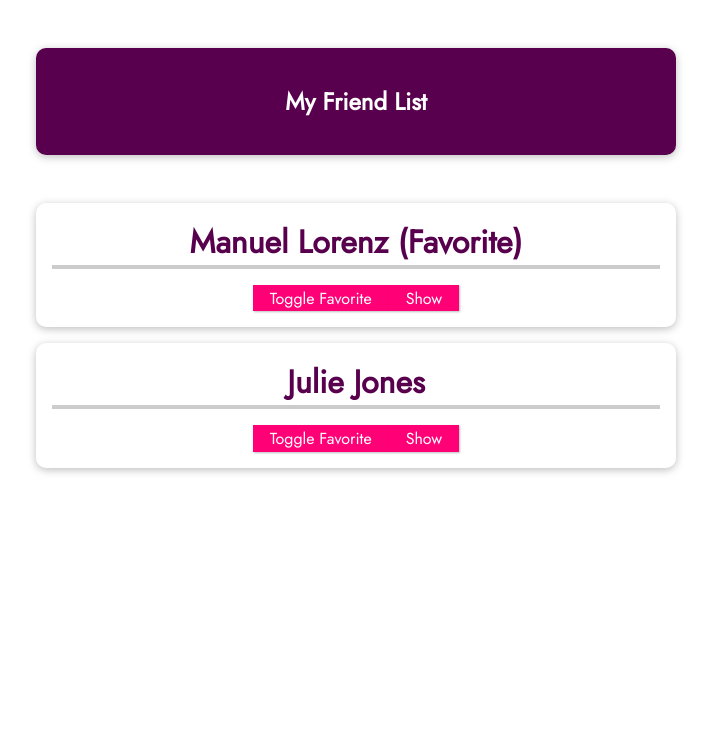
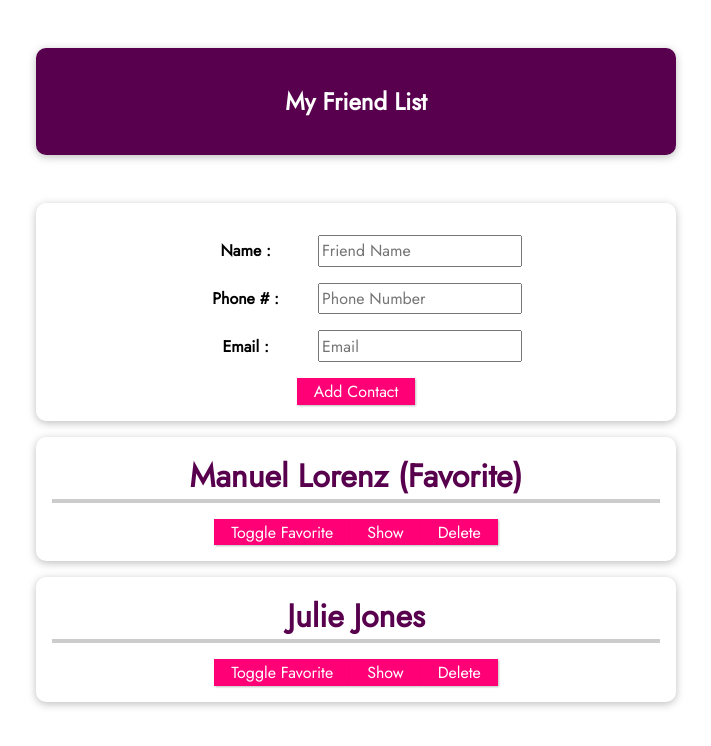
Before and after one commit to BrandonHaupt/LearningVue, a Vue app in the folder day-6_vue-app/: page / in a window 1280 px wide. Shown: the top 746 px of the page, without its empty margins (284-995 px from the left). Built offline with nearby package versions, Linux system fonts and the light colour scheme.

Commit message:
Update 1.5
- learned how to create
- learned how to delete

```diff
--- a/day-6_vue-app/src/App.vue
+++ b/day-6_vue-app/src/App.vue
@@ -3,6 +3,10 @@
     <header>
       <h1>My Friend List</h1>
     </header>
+
+    <!--! Step 4: Once you add the component in main.js you can call it here like so -->
+    <new-friend @add-contact="addContact" />
+
     <ul>
       <!--
         The props values are called from our FriendContact.vue file under props
@@ -17,6 +21,7 @@
      :email-address="friend.email"
      :is-favorite="friend.isFavorite"
       @toggle-favorite='toggleFavoriteStatus'
+      @delete="deleteContact"
     />
     </ul>
   </section>
@@ -26,9 +31,10 @@
 <script>
 import './components/styles.css'
 import FriendContact from './components/FriendContact.vue'
+import NewFriend from './components/NewFriend.vue'
 
 export default {
-  components: { FriendContact },
+  components: { FriendContact, NewFriend },
   data() {
     return {
       friends: [
@@ -57,7 +63,26 @@ export default {
         (friend) => friend.id === friendId)
 
       identifiedFriend.isFavorite = !identifiedFriend.isFavorite
-    }
+    },
+
+    // How to add a new friend
+    addContact(name, phone, email){
+      const newFriendContact = {
+        id: new Date().toISOString(),
+        name: name,
+        phone: phone,
+        email: email,
+        isFavorite: false,
+      }
+      this.friends.push(newFriendContact)
+    },
+
+    // How to delete a new friend
+    deleteContact(friendId){
+      this.friends = this.friends.filter(friend => friend.id !== friendId)
+    },
+
+
   }
 
 }
--- a/day-6_vue-app/src/components/FriendContact.vue
+++ b/day-6_vue-app/src/components/FriendContact.vue
@@ -10,6 +10,8 @@
             <li><strong>Phone:</strong> {{ phoneNumber }}</li>
             <li><strong>Email:</strong> {{ emailAddress }}</li>
         </ul>
+
+        <button @click="$emit('delete', id)">Delete</button>
     </li>
 </template>
 
@@ -33,6 +35,7 @@
         // },
 
         // Same as above but is more indepth and allows more props
+        // you define the props recieved
         props: {
             id: {
                 type: String,
@@ -63,6 +66,22 @@
             },
         },
 
+        //counterpart to props
+        // you define custom events that might be emitted
+        emits: ['toggle-favorite', 'delete'], // basic form
+
+        // emits: {
+        //     'toggle-favorite': function(id) {
+        //         if(id) {
+        //             return true
+        //         } else {
+        //             // submits a warning if the id is missing on click
+        //             console.warn('ID is missing!')
+        //             return false
+        //         }
+        //     },
+        // }, // more advanced form
+
         data(){
             return{
                 detailsAreVisible: false,
@@ -83,7 +102,11 @@
             toggleFavorite(){
                this.$emit('toggle-favorite', this.id)
             },
-        },
+
+            // deleteFriend() {
+            //     this.$emit('delete', this.id)
+            // }
+        }
 
     }
 </script>
--- /dev/null
+++ b/day-6_vue-app/src/components/NewFriend.vue
@@ -0,0 +1,53 @@
+
+<!--! Step 1: Create the file -->
+<template>
+    <form @submit.prevent="submitData">
+        <div>
+            <label>Name :</label>
+            <input type="text" v-model="enteredName" placeholder="Friend Name"/>
+        </div>
+
+        <div>
+            <label>Phone # :</label>
+            <input type="text" v-model="enteredPhone" placeholder="Phone Number"/>
+        </div>
+
+        <div>
+            <label>Email :</label>
+            <input type="text" v-model="enteredEmail" placeholder="Email"/>
+        </div>
+
+        <!-- <div>
+            <label>Favorite friend?:</label>
+            <input type="checkbox" v-model="checkedFavorite" placeholder="Favorite Friend?" />
+        </div> -->
+
+        <button @click="addNewFriend">Add Contact</button>
+    </form>
+</template>
+
+<script>
+    export default {
+        data() {
+            return {
+                enteredName: '',
+                enteredPhone: '',
+                enteredEmail: '',
+                // checkedFavorite: false,
+            }
+        },
+
+        emits:['add-contact'],
+
+        methods: {
+            submitData() {
+                this.$emit(
+                    'add-contact',
+                    this.enteredName,
+                    this.enteredPhone,
+                    this.enteredEmail
+                )
+            }
+        },
+    }
+</script>
--- a/day-6_vue-app/src/components/styles.css
+++ b/day-6_vue-app/src/components/styles.css
@@ -30,7 +30,8 @@ header {
     list-style: none;
 }
 
-#app li {
+#app li,
+#app form {
     box-shadow: 0 2px 8px rgba(0, 0, 0, 0.26);
     margin: 1rem auto;
     border-radius: 10px;
@@ -64,7 +65,26 @@ header {
     box-shadow: 1px 1px 4px rgba(0, 0, 0, 0.26);
 }
 
-#app button:hover:nth-child(even){
+#app input {
+    font: inherit;
+    padding: 0.15rem;
+}
+
+#app label {
+    font-weight: bold;
+    margin-right: 1rem;
+    width: 7rem;
+    display: inline-block;
+}
+
+#app form div {
+    margin: 1rem 0;
+}
+
+
+
+/* My own css stuff */
+/* #app button:hover:nth-child(even){
     border-radius: 10px 0 0 10px;
     transition: .1s ease-in-out;
 }
@@ -72,4 +92,4 @@ header {
 #app button:hover:nth-child(odd){
     border-radius: 0 10px 10px 0;
     transition: .2s ease-in-out;
-}
+} */
--- a/day-6_vue-app/src/main.js
+++ b/day-6_vue-app/src/main.js
@@ -2,9 +2,15 @@ import { createApp } from 'vue'
 import App from './App.vue'
 import FriendContact from './components/FriendContact.vue'
 
+//! Step 2: Import the new component
+import NewFriend from './components/NewFriend.vue'
+
 const app = createApp(App)
 
 app.component('friend-contact', FriendContact)
+// ! Step 3: to add a new component you must create the file first, import the file, then add that into app.vue under
+// the new name vvvvvvvv---- that name
+app.component('new-friend', NewFriend)
 
 
 app.mount('#app')
```
Also changed, not shown: day-6_vue-app/src/components/HelloWorld.vue (deleted, +0 -58 lines).
